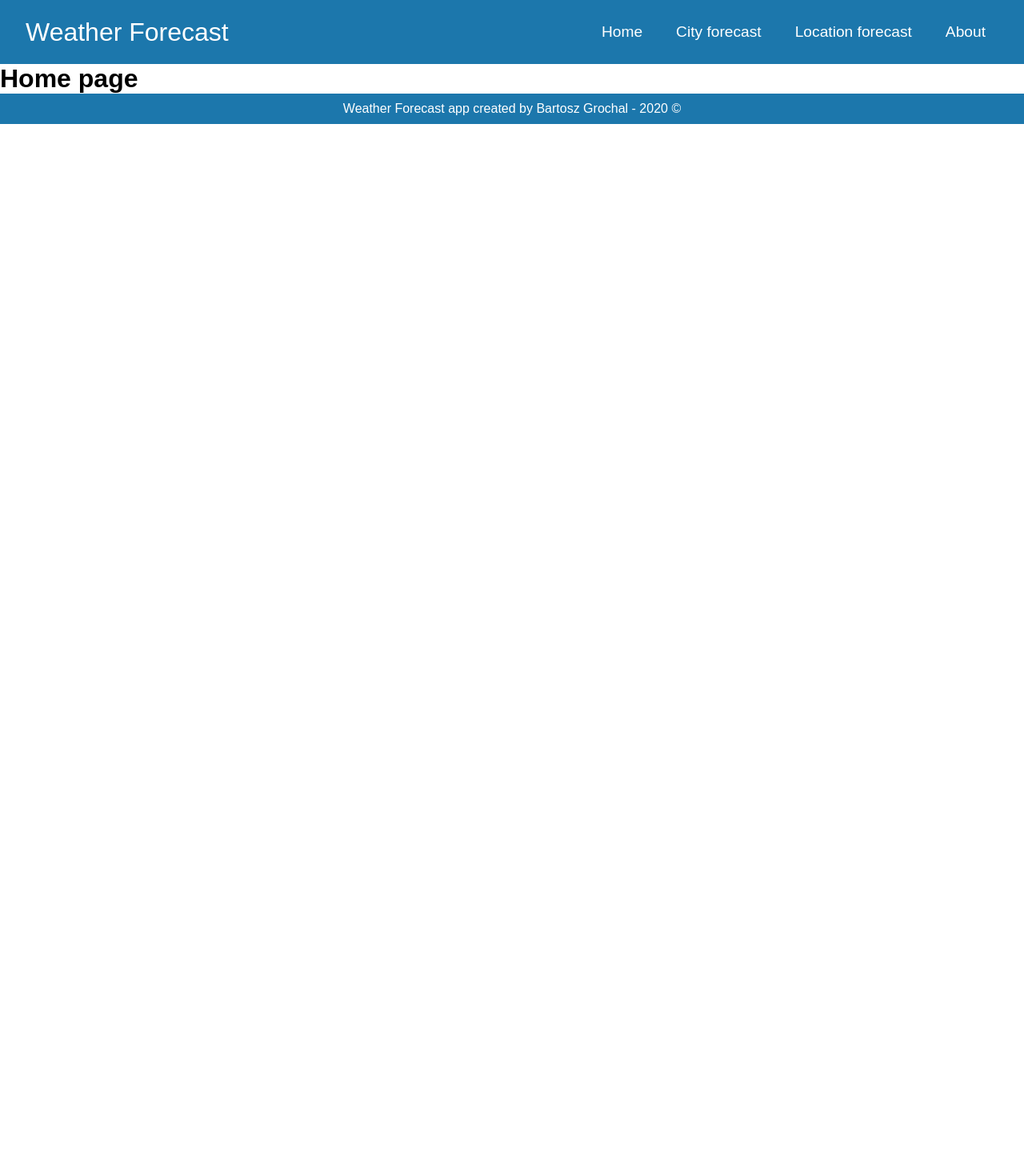
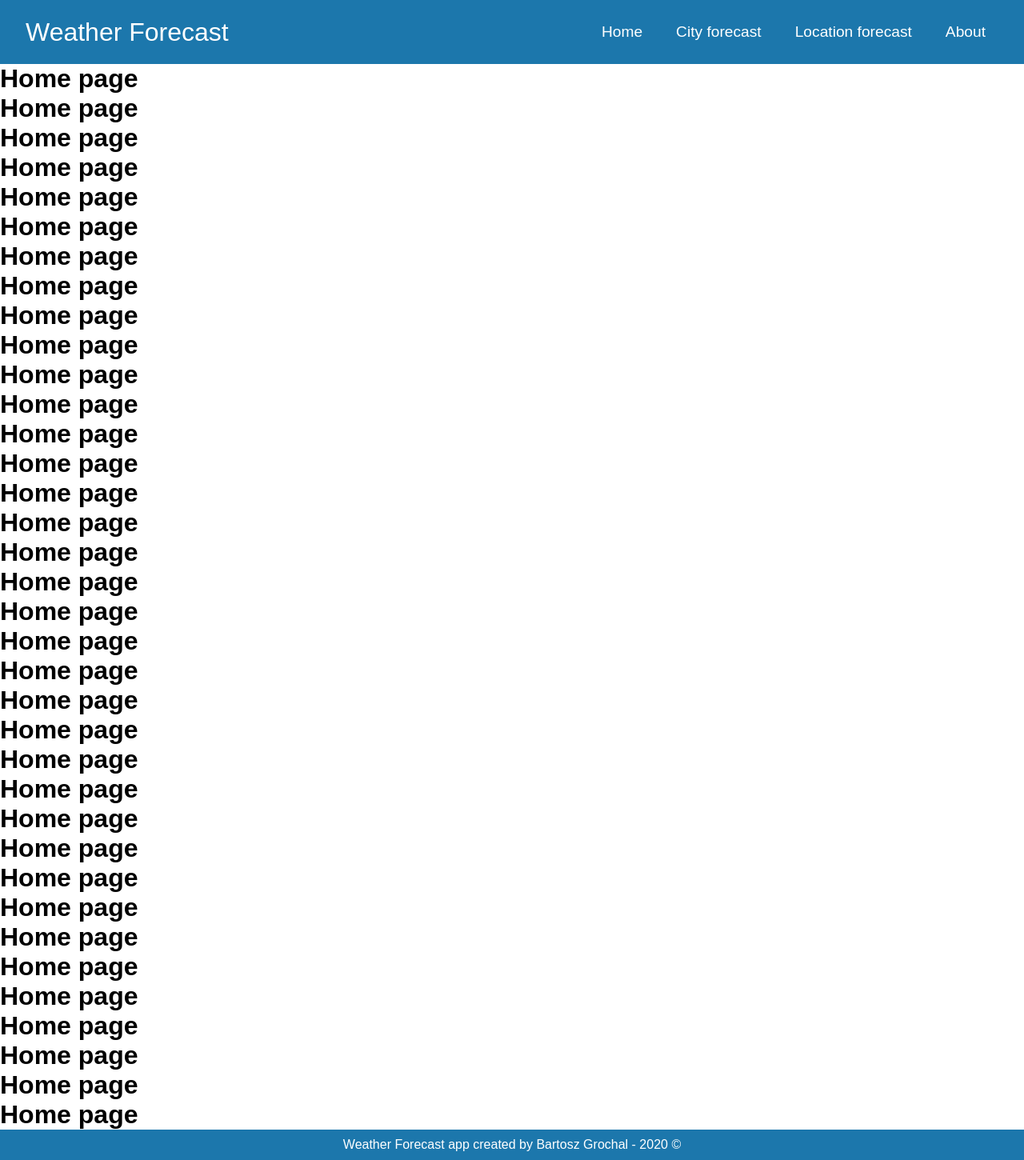
Before and after one commit to b-grochal/react-weather-forecast, a React (Create React App) app: page / in a window 1280 px wide. Shown: the whole page at 80% size. Before the commit the page ends 800 px from the top, so only its background shows below. Built offline with nearby package versions, Linux system fonts and the light colour scheme.

Commit message:
Moved footer at the botom of page.

```diff
--- a/src/index.css
+++ b/src/index.css
@@ -1,3 +1,7 @@
+html, body {
+  height: 100%;
+}
+
 body {
   margin: 0;
   font-family: -apple-system, BlinkMacSystemFont, 'Segoe UI', 'Roboto', 'Oxygen',
@@ -11,3 +15,9 @@ code {
   font-family: source-code-pro, Menlo, Monaco, Consolas, 'Courier New',
     monospace;
 }
+
+#root {
+  display: flex;
+  flex-direction: column;
+  height: 100%;
+}
--- a/src/layout/Footer.css
+++ b/src/layout/Footer.css
@@ -4,4 +4,5 @@
     padding: 10px 0;
     font-size: 1rem;
     text-align: center;
+    flex-shrink: 0;
 }
--- a/src/layout/Main.css
+++ b/src/layout/Main.css
@@ -0,0 +1,3 @@
+.main {
+    flex: 1 0 auto;
+}
--- a/src/layout/Main.js
+++ b/src/layout/Main.js
@@ -4,11 +4,12 @@ import HomePage from '../pages/HomePage';
 import CityForecastPage from '../pages/CityForecastPage';
 import LocationForecastPage from '../pages/LocationForecastPage';
 import AboutPage from '../pages/AboutPage';
+import './Main.css';
 
 const Main = () => {
 
     return (
-        <main>
+        <main className='main'>
             <Switch>
                 <Route path='/' exact component={HomePage} />
                 <Route path='/city-forecast' component={CityForecastPage} />
--- a/src/pages/HomePage.js
+++ b/src/pages/HomePage.js
@@ -2,7 +2,45 @@ import React from 'react';
 
 const HomePage = () => {
     return (
+        <div>
+<h1>Home page</h1>
         <h1>Home page</h1>
+        <h1>Home page</h1>
+        <h1>Home page</h1>
+        <h1>Home page</h1>
+        <h1>Home page</h1>
+        <h1>Home page</h1>
+        <h1>Home page</h1>
+        <h1>Home page</h1>
+        <h1>Home page</h1>
+        <h1>Home page</h1>
+        <h1>Home page</h1>
+        <h1>Home page</h1>
+        <h1>Home page</h1>
+        <h1>Home page</h1>
+        <h1>Home page</h1>
+        <h1>Home page</h1>
+        <h1>Home page</h1>
+        <h1>Home page</h1>
+        <h1>Home page</h1>
+        <h1>Home page</h1>
+        <h1>Home page</h1>
+        <h1>Home page</h1>
+        <h1>Home page</h1>
+        <h1>Home page</h1>
+        <h1>Home page</h1>
+        <h1>Home page</h1>
+        <h1>Home page</h1>
+        <h1>Home page</h1>
+        <h1>Home page</h1>
+        <h1>Home page</h1>
+        <h1>Home page</h1>
+        <h1>Home page</h1>
+        <h1>Home page</h1>
+        <h1>Home page</h1>
+        <h1>Home page</h1>
+        </div>
+
     )
 };
 
```
